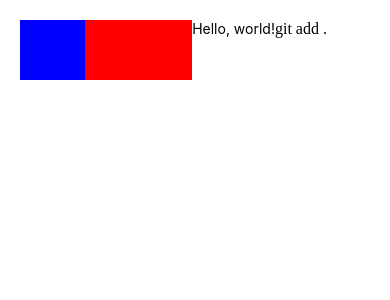
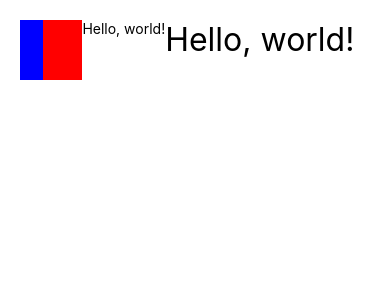
Before and after one commit to rjsduf0503/realCoding_team10_210531, a React Native app: screen / in a window 390 px wide. Shown: the top 300 px of the page. Built offline with nearby package versions, Linux system fonts and the light colour scheme.

Commit message:
02.style:big text

```diff
--- a/App.js
+++ b/App.js
@@ -11,7 +11,8 @@ export default function App() {
       <View style={{backgroundColor: 'blue', flex:0.3}}></View>
       <View style={{backgroundColor: 'red', flex:0.5}}></View>
       <Text>Hello, world!</Text>
-      <StatusBar style="auto" />git add .
+      <Text style={styles.textBig}>Hello, world!</Text>
+      <StatusBar style="auto" />
     </View>
 
   );
@@ -24,6 +25,9 @@ const styles = StyleSheet.create({
     alignItems: 'center',
     justifyContent: 'center',
   },
+  textBig: {
+    fontSize:32,
+  },
   defaultText: {fontColor:'black'},
   headerText: {fontWeight:'bold'},
   title : {
```
